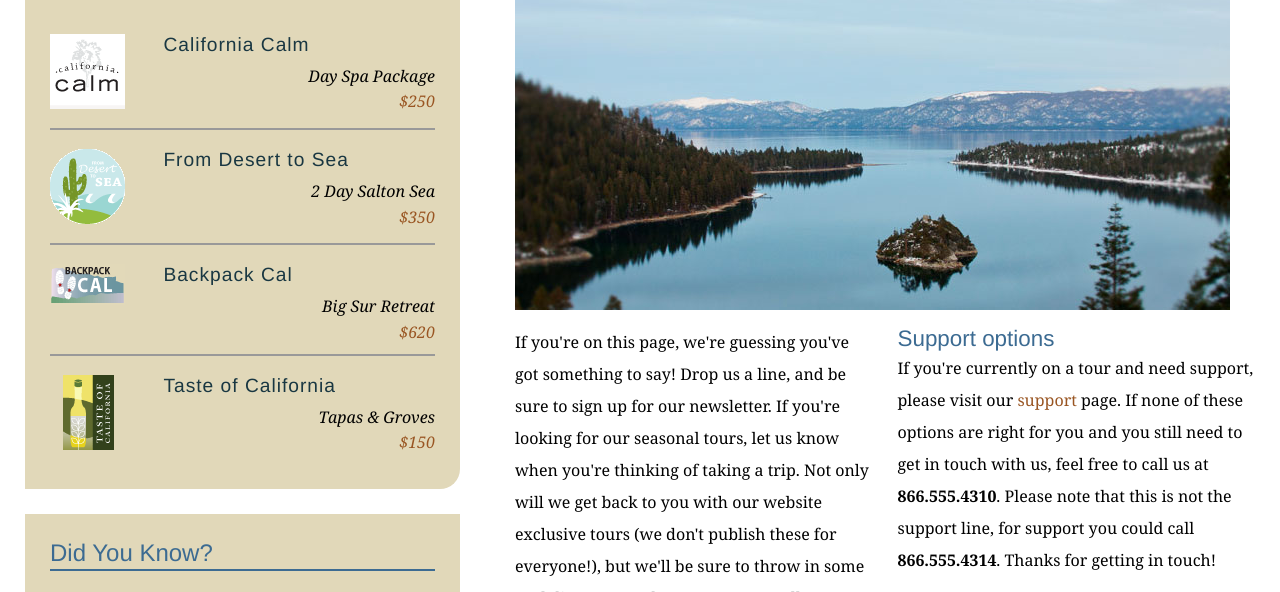
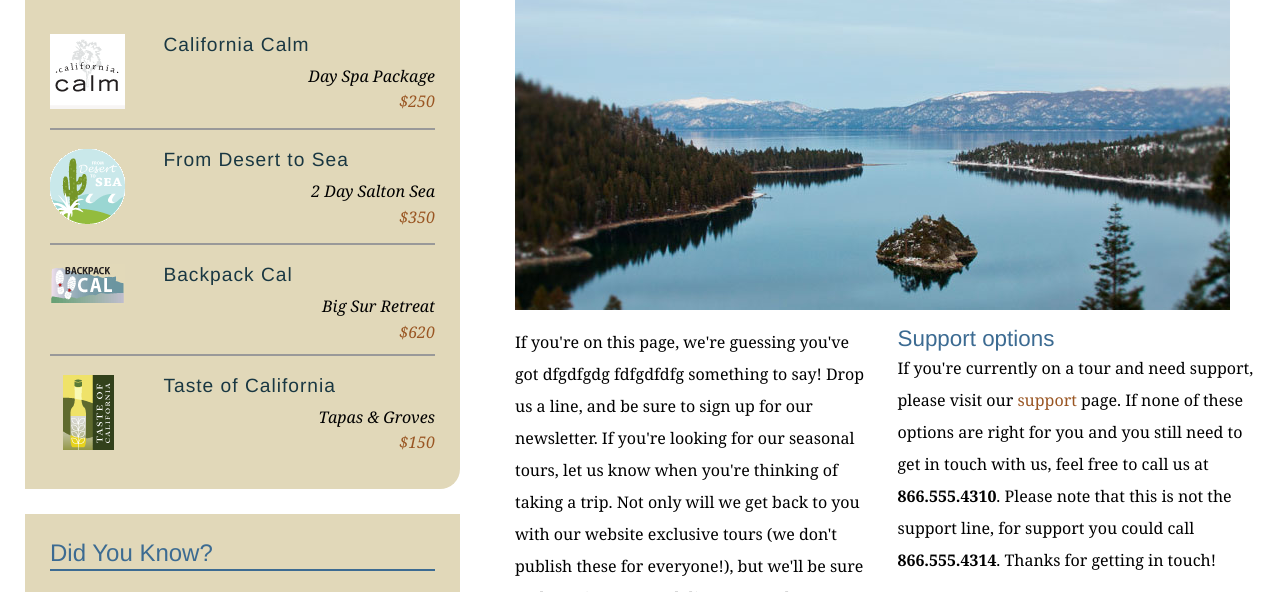
Before and after one commit to devdump/explore_california, a plain HTML site: page contact.html in a window 1280 px wide. Shown: the part 342-934 px from the top of the page. Drawn offline with Linux system fonts and the light colour scheme.

```diff
--- a/contact.html
+++ b/contact.html
@@ -68,7 +68,7 @@
           <h1>Get in touch</h1>
           <img src="assets/images/emerald_bay.jpg" alt="Beautiful Lake Tahoe" class="articleImage" />
           <div class="multiCol">
-            <p>If you're on this page, we're guessing you've got something to say! Drop us a line, and be sure to sign up for our newsletter. If you're looking for our seasonal tours,  let us know when you're thinking of taking a trip. Not only will we get back to you with our website exclusive tours (we don't publish these for everyone!), but we'll be sure to throw in some cool discounts and tour extras as well.</p>
+            <p>If you're on this page, we're guessing you've got  dfgdfgdg fdfgdfdfg something to say! Drop us a line, and be sure to sign up for our newsletter. If you're looking for our seasonal tours,  let us know when you're thinking of taking a trip. Not only will we get back to you with our website exclusive tours (we don't publish these for everyone!), but we'll be sure to throw in some cool discounts and tour extras as well.</p>
 
             <h2>Support options</h2>
             <p>If you're currently on a tour and need support, please visit our <a href="support.html">support</a> page. If none of these options are right for you and you still need to get in touch with us, feel free to call us at<span class="phone"> <strong>866.555.4310</strong>. Please note that this is not the support line, for support you could call </span><strong>866.555.4314</strong>. Thanks for getting in touch!</p>
```
